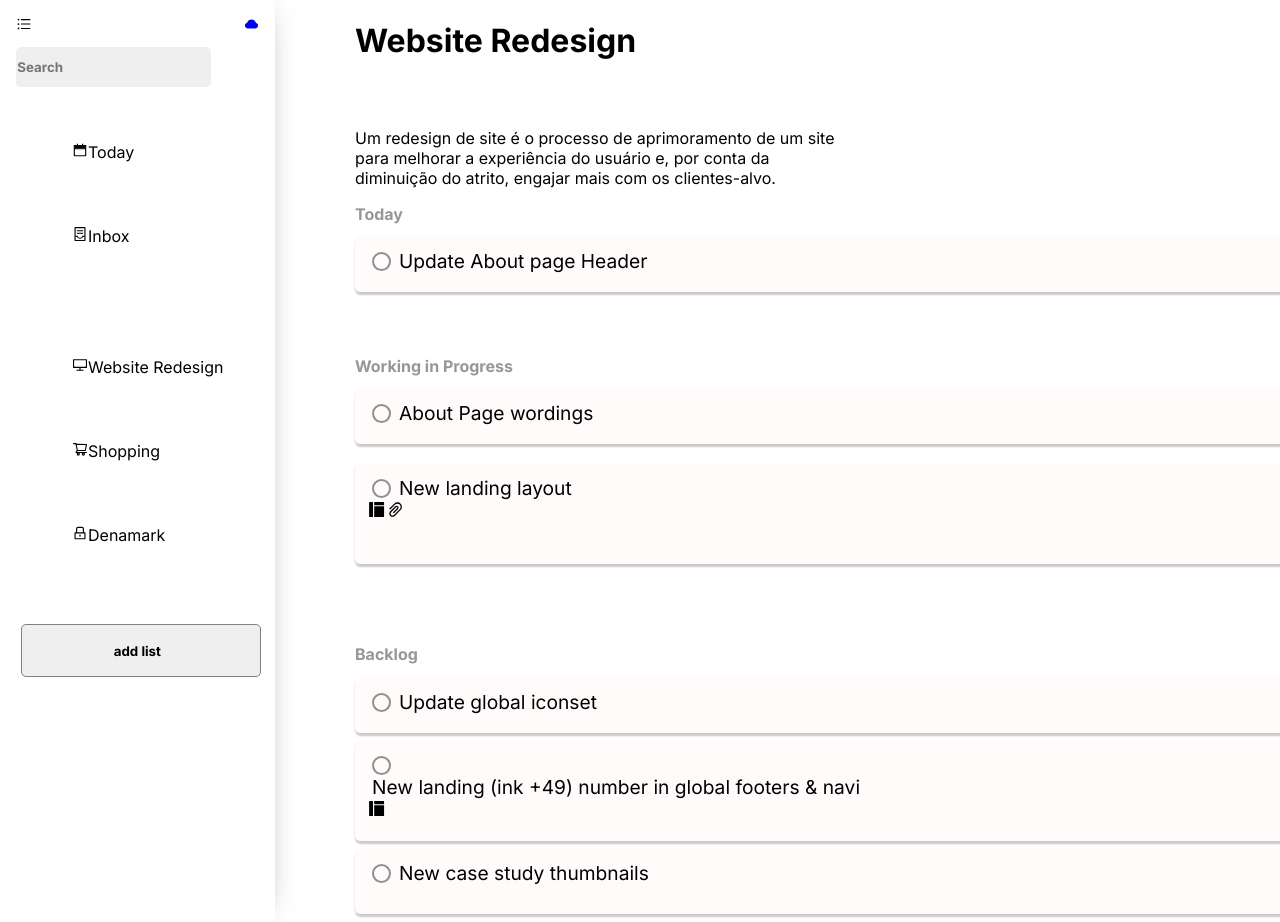
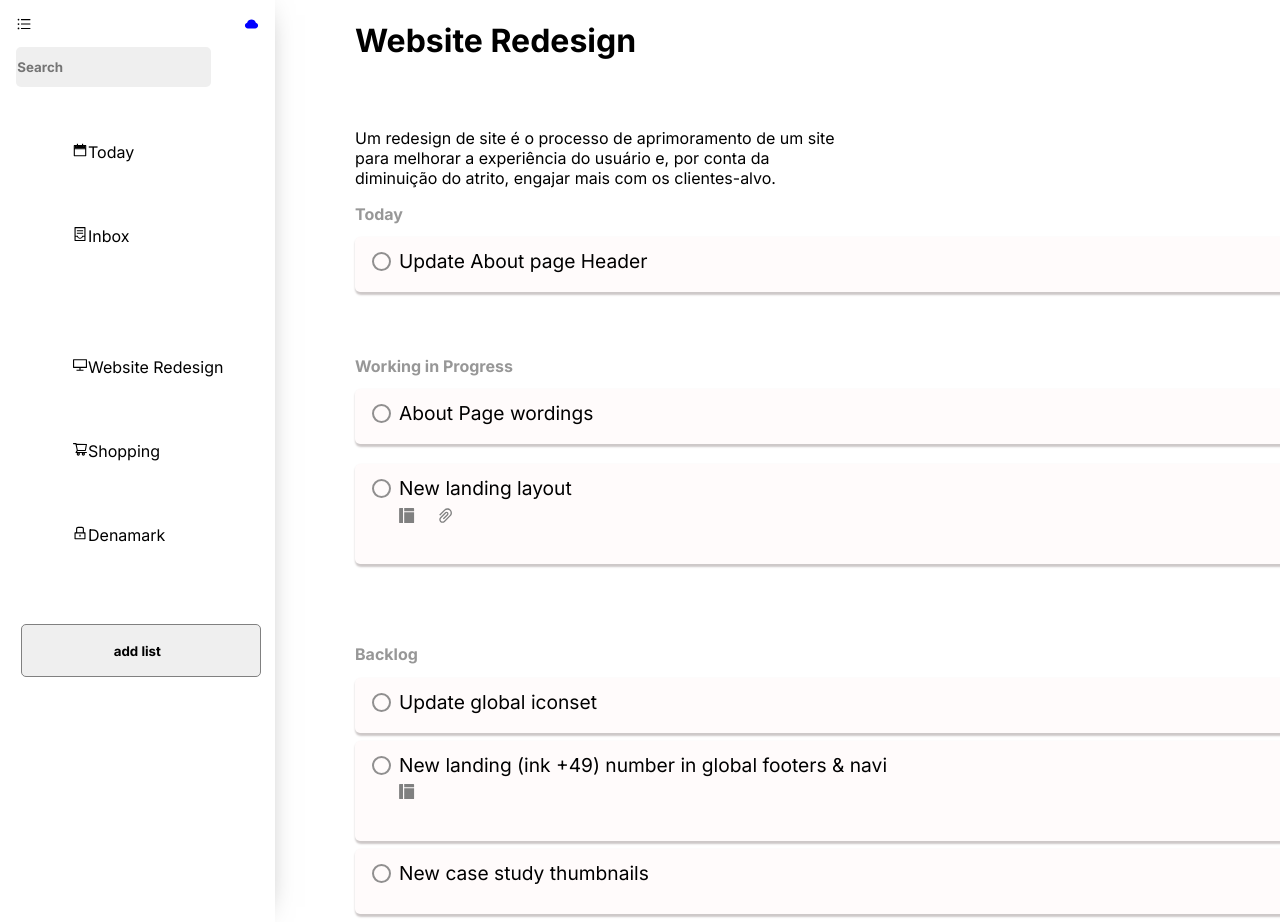
Before and after one commit to andersonDnz/Projeto-React.js, a React (Create React App) app: page /Website in a window 1280 px wide. Shown: the top 922 px of the page. Built offline with nearby package versions, Linux system fonts and the light colour scheme.

Commit message:
Estilizações nos icones, com styles.module

```diff
--- a/src/pages/WebSiteRedesign/index.js
+++ b/src/pages/WebSiteRedesign/index.js
@@ -38,10 +38,10 @@ function Website() {
             <input type="radio" id="vazio" name="vazio" value="vazio" />
             <label> New landing layout</label>
           </div>
-          <span className={styles.icones}>
+          <div className={styles.icones}>
             <AiFillLayout />
             <AiOutlinePaperClip />
-          </span>
+          </div>
         </section>
 
         <h2>Backlog</h2>
@@ -51,15 +51,13 @@ function Website() {
         </section>
 
         <section className={styles.input5}>
-          <div className={styles.icone}>
+          <div className={styles.inp}>
             <input type="radio" id="vazio" name="vazio" value="vazio" />
-            <label>
-              New landing (ink +49) number in global footers & navi{" "}
-            </label>
+            <label>New landing (ink +49) number in global footers & navi</label>
           </div>
-          <span className={styles.icone}>
+          <div className={styles.icones}>
             <AiFillLayout />
-          </span>
+          </div>
         </section>
 
         <section className={styles.input6}>
--- a/src/pages/WebSiteRedesign/styles.module.css
+++ b/src/pages/WebSiteRedesign/styles.module.css
@@ -8,7 +8,10 @@ p {
 }
 
 .icones_web {
-  width: 30px;
+  display: flex;
+  justify-content: space-between;
+  align-items: center;
+  width: 5%;
   height: 30px;
   color: grey;
   cursor: pointer;
@@ -16,10 +19,6 @@ p {
   margin: none;
   margin-inline-start: 1px;
   margin-left: 75rem;
-}
-
-.icones_web:hover {
-  color: black;
 }
 
 h2 {
@@ -78,16 +77,17 @@ h2 {
   display: flex;
 }
 
-.icons {
+.icones {
+  width: 5%;
+  height: 30px;
+  border-right: 1px;
+  margin: none;
   display: flex;
-  border: none;
+  justify-content: space-between;
+  align-items: center;
   margin-left: 30px;
   color: gray;
   cursor: pointer;
-}
-
-.icons:hover {
-  color: black;
 }
 
 .input4 {
```
